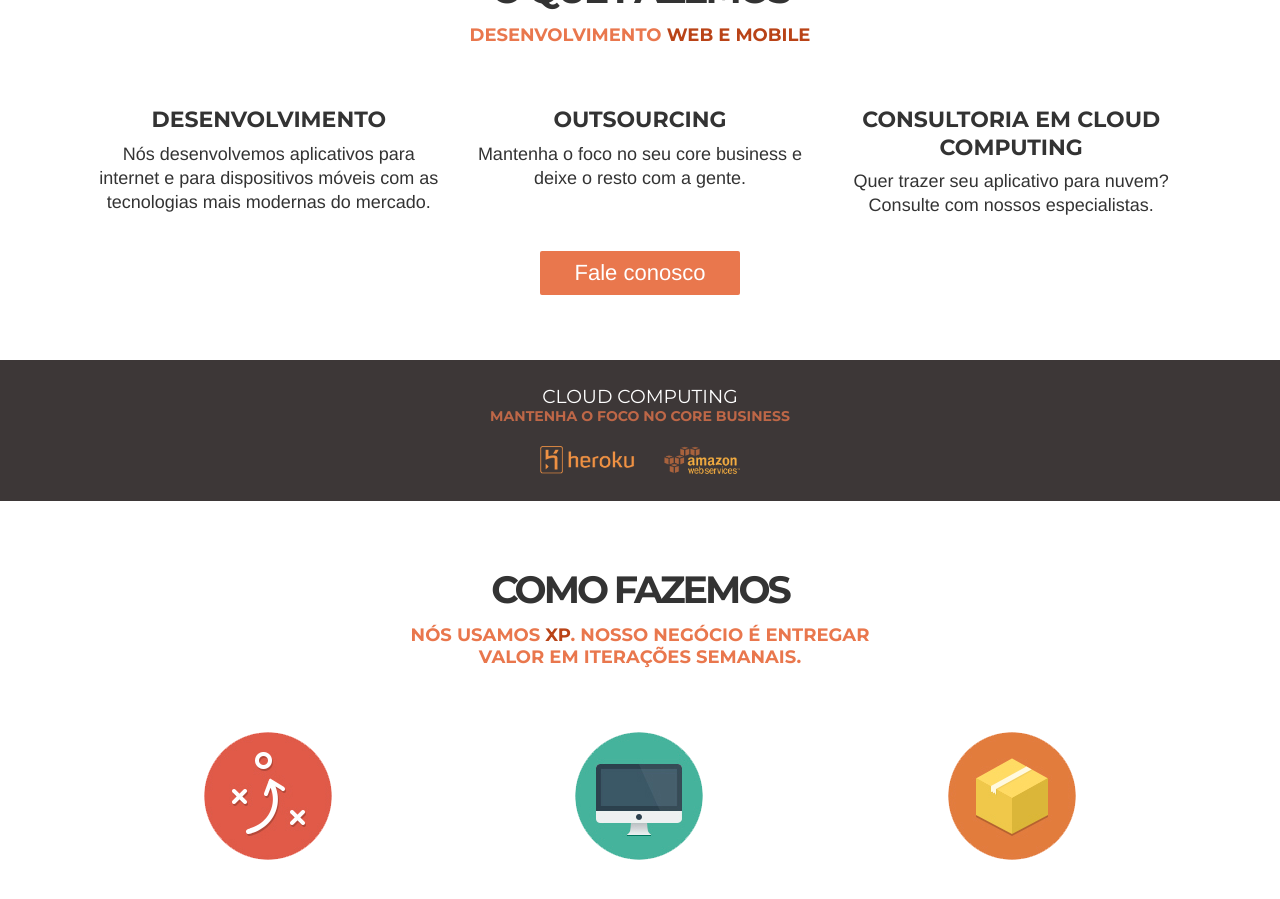
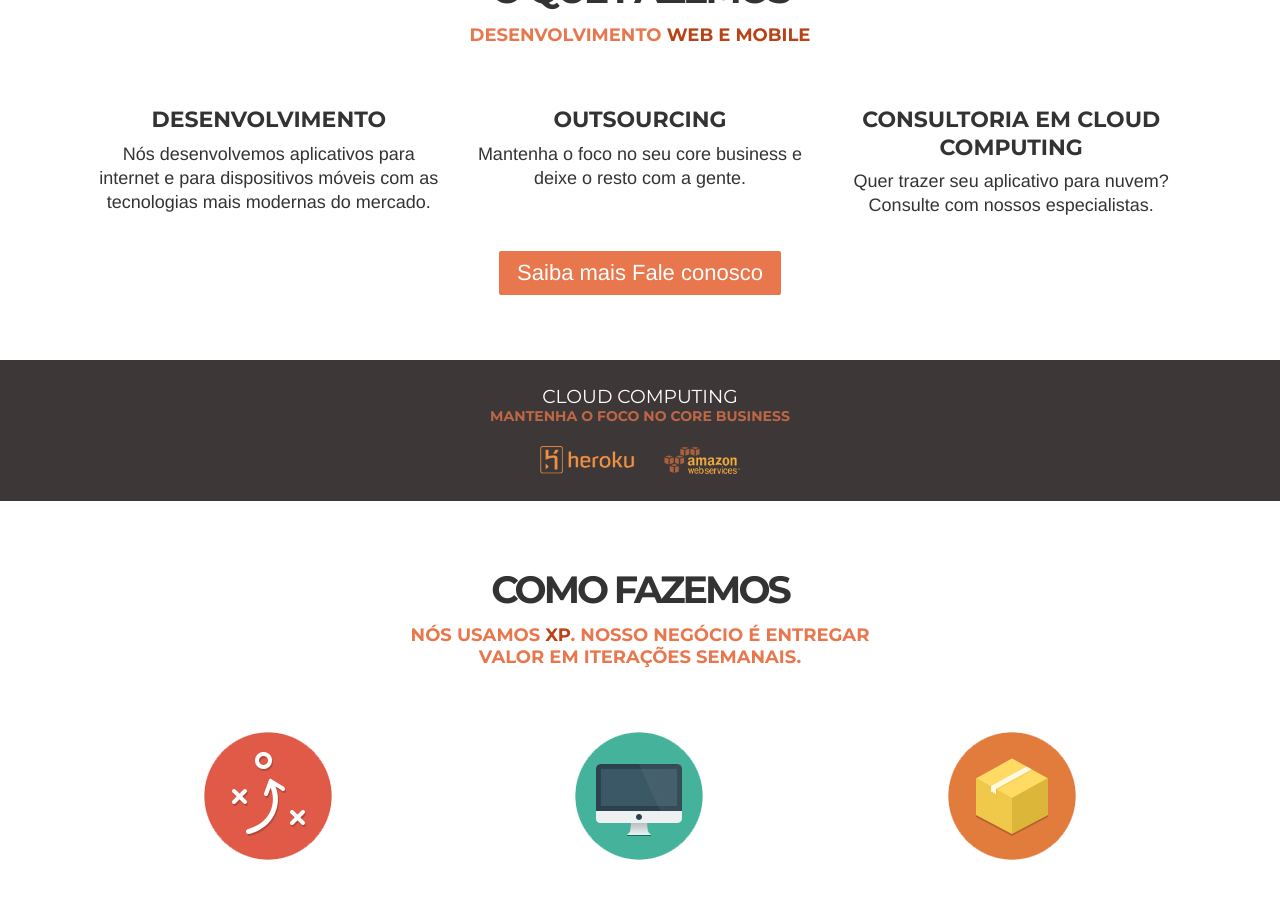
Before and after one commit to Mibuz/mibuz.github.io, a Jekyll site: the page built from index.html, in a window 1280 px wide and 900 px high, scrolled down 549 px. Built offline with Jekyll 4.4.1, drawn with Linux system fonts in a browser that asks for light colours; Markdown is read by kramdown in place of the engine named in the settings.

Commit message:
Improve buttons text

```diff
--- a/_includes/contact.html
+++ b/_includes/contact.html
@@ -61,7 +61,7 @@
       name="saveForm"
       class="btTxt submit"
       type="submit"
-      value="Enviar"/>
+      value="Enviar mensagem"/>
 
       <div class="hide">
         <textarea name="comment" id="comment" rows="1" cols="1"></textarea>
--- a/_includes/services.html
+++ b/_includes/services.html
@@ -19,6 +19,6 @@
         <p>Quer trazer seu aplicativo para nuvem? Consulte com nossos especialistas.</p>
       </div>
     </div>
-    <a href="#contact" class="call-to-action">Fale conosco</a>
+    <a href="#contact" class="call-to-action"><span>Saiba mais</span> Fale conosco</a>
   </div>
 </section>
```
